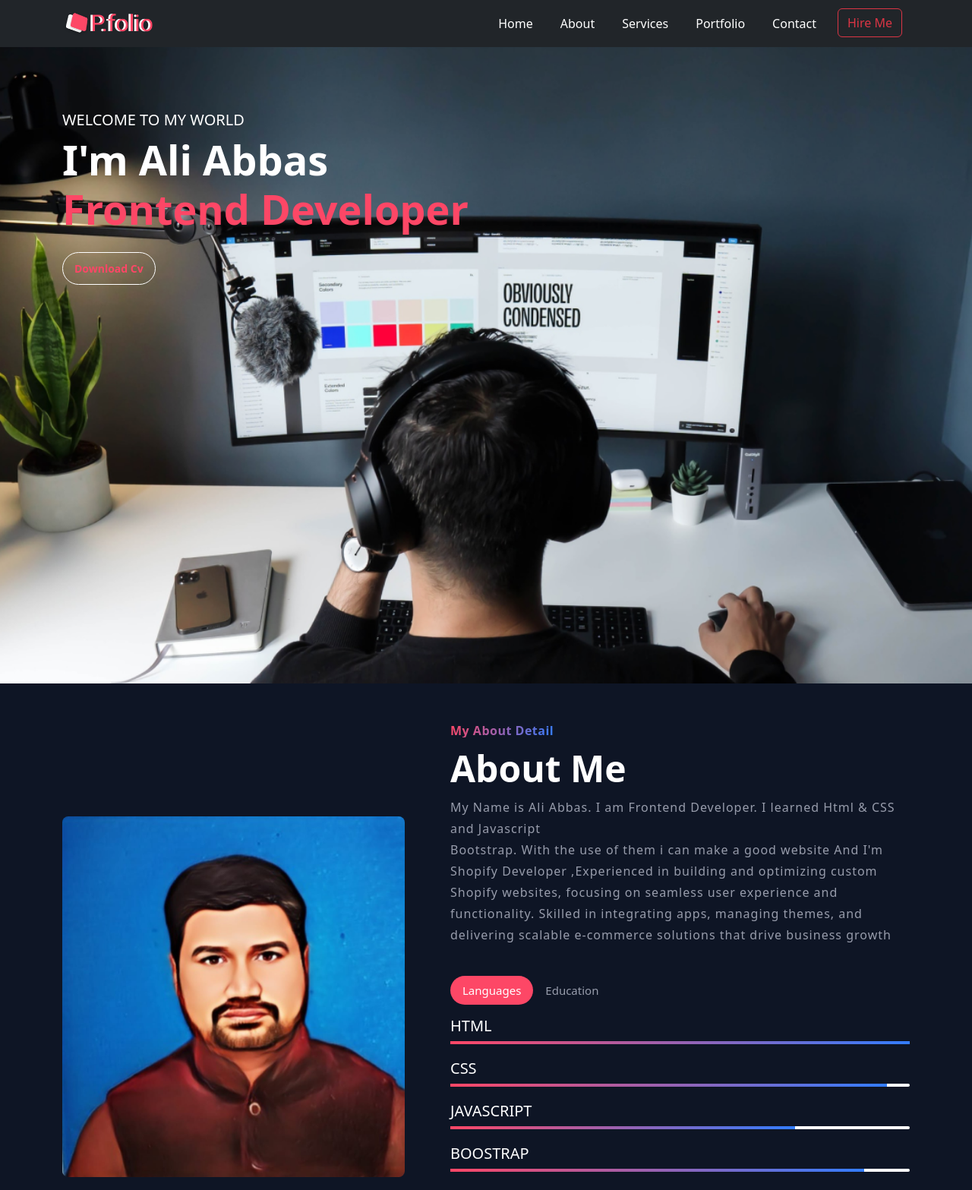
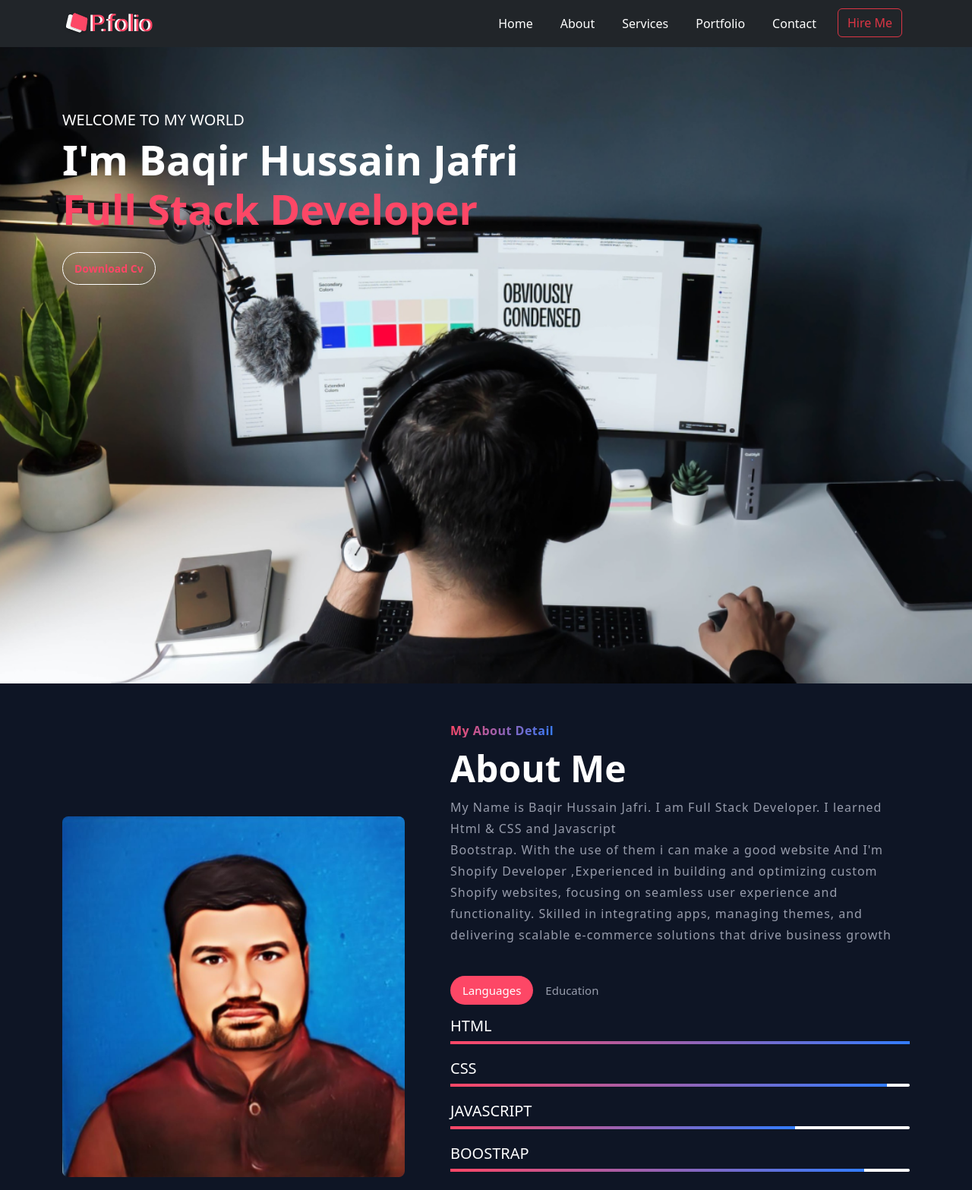
Before and after one commit to bhj12/Portfolio, a plain HTML site: page index.html in a window 1280 px wide. Shown: the top 1567 px of the page at 76% size. Drawn offline with nearby package versions, Linux system fonts and the light colour scheme; files whose address does not match are found by name.

Commit message:
index.html

```diff
--- a/index.html
+++ b/index.html
@@ -56,7 +56,7 @@
             <div class="row">
                 <div class="col-12 text-center  text-md-start pt-5">
                     <h6 class="pt-5 text-white">Welcome to My World</h6>
-                    <h1 class="text-white">I'm Ali Abbas <br> <span>Frontend Developer</span></h1>
+                    <h1 class="text-white">I'm Baqir Hussain Jafri <br> <span>Full Stack Developer</span></h1>
                     <div class="mt-4">
                         <a href="#" class="main-btn">Download Cv</a>
                     </div>
@@ -78,7 +78,7 @@
                     <div class="my-3 my-lg-0">
                         <span class="sub-title">My About Detail</span>
                         <h2 class="text-white">About Me</h2>
-                        <p>My Name is Ali Abbas. I am Frontend Developer. I learned Html & CSS and Javascript <br> Bootstrap. With the use of them i can make a good website And I'm Shopify Developer ,Experienced in building and optimizing custom Shopify websites, focusing on seamless user experience and functionality. Skilled in integrating apps, managing themes, and delivering scalable e-commerce solutions that drive business growth </p>
+                        <p>My Name is Baqir Hussain Jafri. I am Full Stack  Developer. I learned Html & CSS and Javascript <br> Bootstrap. With the use of them i can make a good website And I'm Shopify Developer ,Experienced in building and optimizing custom Shopify websites, focusing on seamless user experience and functionality. Skilled in integrating apps, managing themes, and delivering scalable e-commerce solutions that drive business growth </p>
 
 
                     </div>
```
